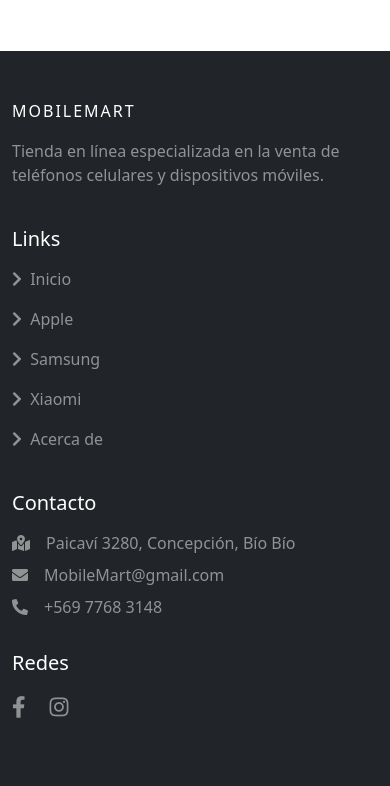
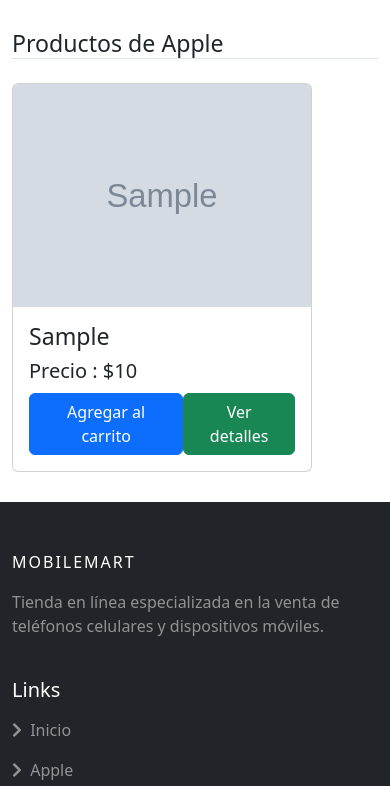
Before and after one commit to m-fuentesr/proyecto-github, a Django app: template mobilemart/templates/mobilemart/iphone.html in a window 390 px wide. Shown: the part 57-843 px from the top of the page. Before the commit the page ends 775 px from the top, so only its background shows below. Run offline with Django 5.2, Linux system fonts and the light colour scheme; the template is opened without the code that fills it: values that come from a table or form of the project are taken from there, others are empty; tables that the repository leaves empty hold one stand-in row (values such as "Sample post"); grey boxes marked "Sample" are stand-in pictures; some libraries are stand-ins or nearby versions.

Commit message:
feat: agregar sección “Productos de Apple” en plantilla iphone.html
Se incluye listado de celulares Apple con diseño de tarjetas responsivas:

    Se añadió un contenedor <div class="container"> con título “Productos de Apple” y margen inferior.

    Se implementó el bucle {% for c in celulares %} para iterar sobre la colección de celulares.

    Cada tarjeta muestra la imagen (<img src="{{c.foto.url}}">), el modelo y el precio formateado con el filtro intcomma.

    Se agregó un formulario con CSRF token y campo oculto cantidad=1 para “Agregar al carrito” vía POST a la URL agregar_al_carrito.

    Se incorporó un enlace “Ver detalles” apuntando a la vista detalle_producto con el ID del celular.

    Se utilizaron utilidades de Bootstrap (row, col-…, card, btn) para asegurar responsividad y consistencia de estilo.

```diff
--- a/mobilemart/templates/mobilemart/iphone.html
+++ b/mobilemart/templates/mobilemart/iphone.html
@@ -16,6 +16,30 @@
 
 {% block contenido %}
 
+<div class="container" style="margin-bottom: 30px;">
+    <h3 class="border-bottom " style="margin-top: 30px;">Productos de Apple</h3>
+    <div class="row">
+        {% for c in celulares %}
+        <div class="col-sm-6 col-md-4 col-lg-3 mt-3">
+            <div class="card" style="width: 300px; margin-right: 10px;">
+                <img class="card-img-top" src="{{c.foto.url}}" alt="{{c.modelo}}">
+                <div class="card-body">
+                    <h3 class="card-title">{{c.modelo}}</h3>
+                    <h5 class="card-text">Precio : ${{c.precio|intcomma:False}} </h5>
+                    <div style="display: flex; justify-content: space-between; align-items: center; margin-top: 10px;">
+                        <form action="{% url 'agregar_al_carrito' id=c.id %}" method="post">
+                            {% csrf_token %}
+                            <input type="hidden" name="cantidad" value="1">
+                            <button type="submit" class="btn btn-primary">Agregar al carrito</button>
+                        </form>
+                        <a href="{% url 'detalle_producto' c.id %}" class="btn btn-success">Ver detalles</a>
+                    </div>
+                </div>
+            </div>
+        </div>
+        {% endfor %}
+    </div>
+</div>
 
 
 {% endblock contenido %}
```
